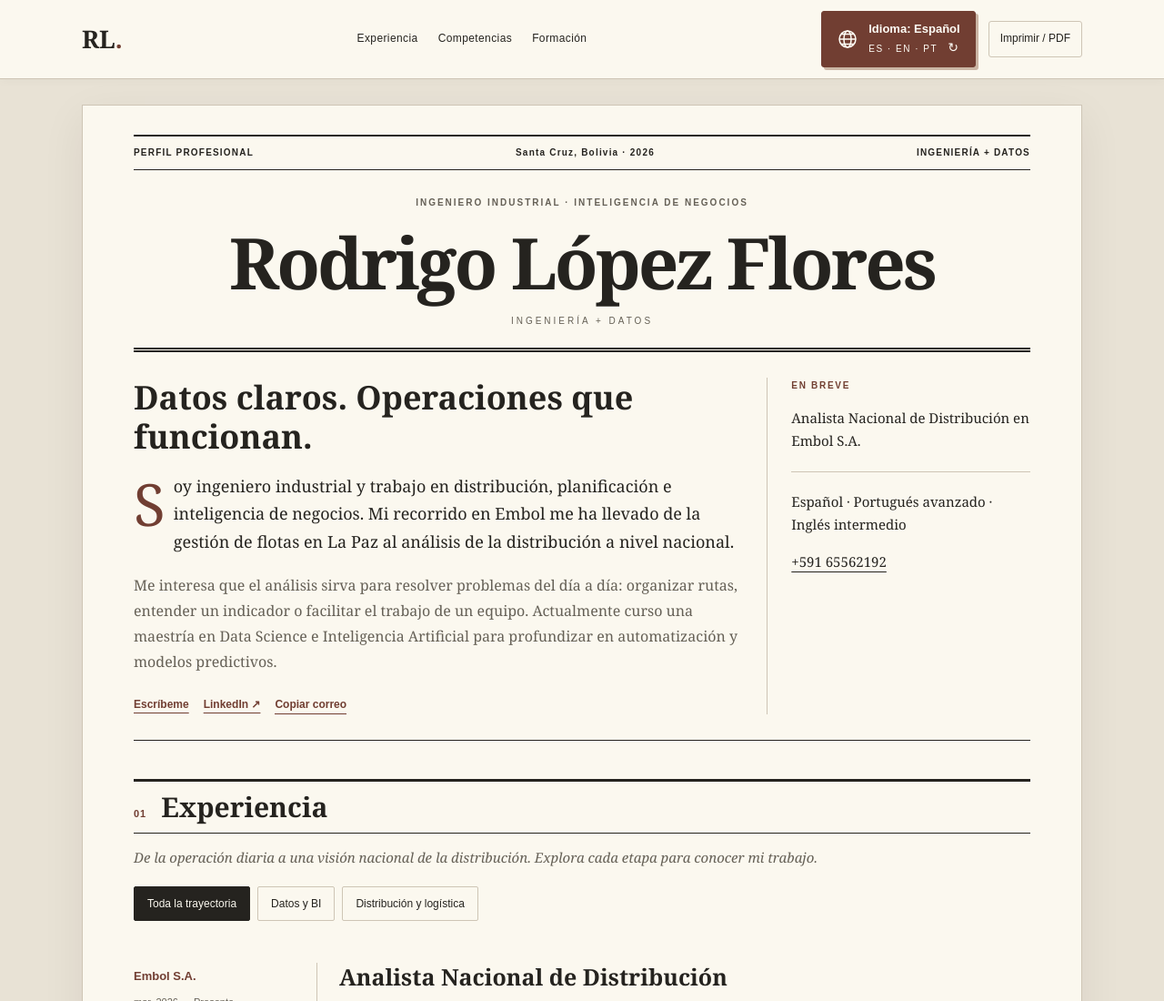
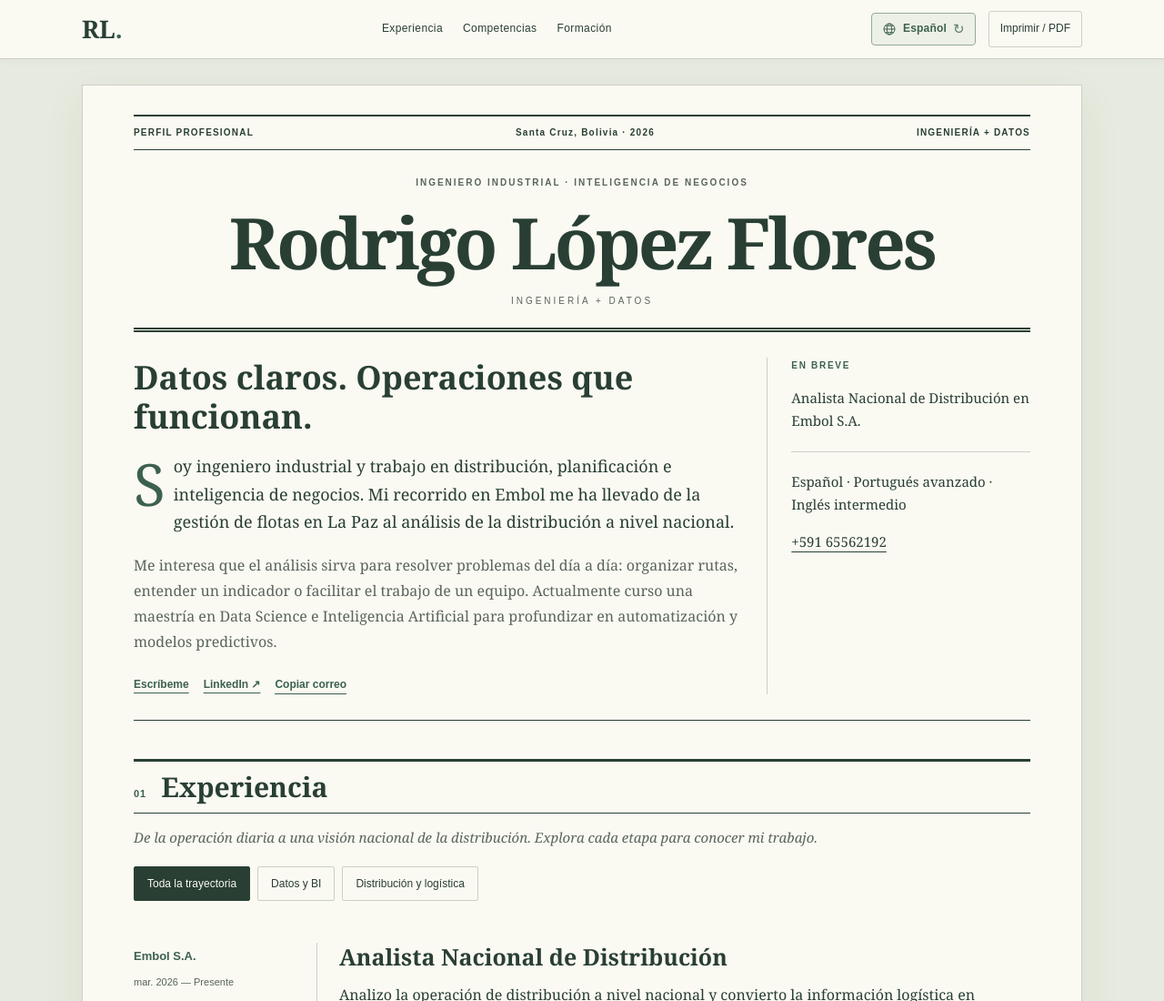
Before and after one commit to rodo2424/mi-cv, a plain HTML site: page index.html in a window 1280 px wide. Shown: the top 1100 px of the page at 91% size. Drawn offline with Linux system fonts and the light colour scheme.

Commit message:
Use subtle academic greens and compact language button

```diff
--- a/app.js
+++ b/app.js
@@ -73,7 +73,7 @@ function render(){
  const t=locales[language];document.documentElement.lang=language;document.title=`Rodrigo López Flores | ${t.profession}`;document.querySelector('meta[name=description]').content=t.intro;
  document.querySelectorAll('[data-key]').forEach(node=>{node.textContent=t[node.dataset.key];});
  document.getElementById('navigation').setAttribute('aria-label',t.nav);document.getElementById('filters').setAttribute('aria-label',t.filterLabel);document.getElementById('skill-buttons').setAttribute('aria-label',t.skillLabel);
- const languageButton=document.getElementById('language');const languageLabels={es:'Idioma: Español',en:'Language: English',pt:'Idioma: Português'};document.getElementById('language-name').textContent=languageLabels[language];languageButton.setAttribute('aria-label',`${languageLabels[language]}. ${t.next}`);languageButton.title=t.next;
+ const languageButton=document.getElementById('language');const languageLabels={es:'Español',en:'English',pt:'Português'};document.getElementById('language-name').textContent=languageLabels[language];languageButton.setAttribute('aria-label',`${languageLabels[language]}. ${t.next}`);languageButton.title=t.next;
  const filters=document.getElementById('filters');filters.replaceChildren();['all','data','operations'].forEach((key,i)=>{const b=el('button',t.filters[i]);b.type='button';b.setAttribute('aria-pressed',String(filter===key));b.addEventListener('click',()=>{filter=key;filters.querySelectorAll('button').forEach((n,j)=>n.setAttribute('aria-pressed',String(i===j)));filterRoles();});filters.append(b);});
  const roles=document.getElementById('roles');
  roles.replaceChildren();
--- a/index.html
+++ b/index.html
@@ -5,15 +5,15 @@
 <meta name="viewport" content="width=device-width, initial-scale=1">
 <meta name="description" content="Rodrigo López Flores: ingeniería industrial, distribución e inteligencia de negocios.">
 <title>Rodrigo López Flores | CV</title>
-<link rel="stylesheet" href="styles.css?v=editorial-2">
-<script src="app.js?v=editorial-2" defer></script>
+<link rel="stylesheet" href="styles.css?v=academic-green-3">
+<script src="app.js?v=academic-green-3" defer></script>
 </head>
 <body>
 <a class="skip-link" href="#headline" data-key="skip">Ir al contenido</a>
 <nav aria-label="Navegación principal" id="navigation">
  <a class="brand" href="#headline">RL<span>.</span></a>
  <div class="nav-links"><a href="#experience" data-key="experience">Experiencia</a><a href="#skills" data-key="skills">Competencias</a><a href="#education" data-key="education">Formación</a></div>
- <div class="nav-actions"><button id="language" type="button"><svg viewBox="0 0 24 24" width="24" height="24" fill="none" stroke="currentColor" stroke-width="1.5" aria-hidden="true"><circle cx="12" cy="12" r="9"/><ellipse cx="12" cy="12" rx="4" ry="9"/><path d="M3 12h18M5 6.5h14M5 17.5h14"/></svg><span class="language-text"><span id="language-name">Idioma: Español</span><span class="language-options" aria-hidden="true">ES · EN · PT <span class="cycle-icon">↻</span></span></span></button><button id="print" type="button" data-key="print">Imprimir / PDF</button></div>
+ <div class="nav-actions"><button id="language" type="button"><svg viewBox="0 0 24 24" width="16" height="16" fill="none" stroke="currentColor" stroke-width="1.5" aria-hidden="true"><circle cx="12" cy="12" r="9"/><ellipse cx="12" cy="12" rx="4" ry="9"/><path d="M3 12h18M5 6.5h14M5 17.5h14"/></svg><span class="language-text"><span id="language-name">Español</span><span class="cycle-icon" aria-hidden="true">↻</span></span></button><button id="print" type="button" data-key="print">Imprimir / PDF</button></div>
 </nav>
 <main id="headline" tabindex="-1">
  <header><div class="edition"><span data-key="edition">PERFIL PROFESIONAL</span><span>Santa Cruz, Bolivia · 2026</span><span data-key="field">INGENIERÍA + DATOS</span></div>
--- a/styles.css
+++ b/styles.css
@@ -1,16 +1,16 @@
 :root {
-  --paper: #fbf8ef;
-  --ink: #25231f;
-  --muted: #656056;
-  --accent: #713e32;
-  --line: #cec5b5;
-  --wash: #f1ecdf;
+  --paper: #faf9f2;
+  --ink: #293f34;
+  --muted: #59655c;
+  --accent: #3c614d;
+  --line: #cbd1c3;
+  --wash: #edf0e6;
 }
 * { box-sizing: border-box; }
 html { scroll-behavior: smooth; scroll-padding-top: 115px; }
 body {
   margin: 0;
-  background: #e8e2d5;
+  background: #e7eade;
   color: var(--ink);
   font-family: Arial, Helvetica, sans-serif;
   line-height: 1.65;
@@ -30,7 +30,7 @@ nav {
   padding: 12px max(20px, calc((100vw - 1100px)/2));
   background: var(--paper);
   border-bottom: 1px solid var(--line);
-  box-shadow: 0 2px 10px #25231f08;
+  box-shadow: 0 2px 10px #293f3408;
 }
 .brand { font: bold 27px Georgia, serif; text-decoration: none; }
 .brand span { color: var(--accent); }
@@ -40,30 +40,31 @@ nav {
 .nav-actions { gap: 14px; }
 .nav-actions button { border: 1px solid var(--line); padding: 9px 12px; border-radius: 3px; font-size: 12px; background: transparent; }
 #language {
-  display: flex;
+  display: inline-flex;
   align-items: center;
-  gap: 11px;
-  background: var(--accent);
-  color: #fffdf6;
-  border: 1px solid var(--accent);
-  padding: 10px 16px;
-  min-height: 54px;
-  box-shadow: 3px 3px 0 #cbb6a5;
-  transition: background .15s, transform .15s, box-shadow .15s;
+  gap: 7px;
+  background: var(--wash);
+  color: var(--accent);
+  border: 1px solid #93aa97;
+  border-radius: 4px;
+  padding: 6px 11px;
+  min-height: 36px;
+  box-shadow: none;
+  transition: background .15s, border-color .15s;
 }
-#language:hover { background: #542c24; transform: translateY(-1px); box-shadow: 3px 4px 0 #cbb6a5; }
-#language:active { transform: translateY(1px); box-shadow: 1px 1px 0 #cbb6a5; }
-.language-text { display: flex; flex-direction: column; text-align: left; line-height: 1.4; }
-#language-name { font-size: 13px; font-weight: bold; }
-.language-options { font-size: 10px; letter-spacing: 1.5px; margin-top: 2px; }
-.cycle-icon { margin-left: 7px; font-size: 14px; }
+#language svg { width: 16px; height: 16px; }
+#language:hover { background: #e0e8dc; border-color: var(--accent); }
+#language:active { background: #d5dfd0; }
+.language-text { display: inline-flex; align-items: center; gap: 7px; line-height: 1.4; }
+#language-name { font-size: 12px; font-weight: 600; letter-spacing: .2px; }
+.cycle-icon { font-size: 15px; line-height: 1; opacity: .8; }
 main {
   max-width: 1100px;
   margin: 28px auto 50px;
   background: var(--paper);
   padding: 32px 56px 42px;
   border: 1px solid var(--line);
-  box-shadow: 0 14px 45px #25231f12;
+  box-shadow: 0 14px 45px #293f3410;
 }
 .edition {
   display: flex;
@@ -110,7 +111,7 @@ section { margin-top: 42px; scroll-margin-top: 10px; }
 .role-meta>span { display: block; margin: 8px 0; }
 .role-body { padding-left: 24px; border-left: 1px solid var(--line); }
 .role-summary { margin: 0 0 14px; font: 16px/1.65 Georgia, serif; }
-.responsibilities { margin: 0; padding-left: 17px; font-size: 13px; line-height: 1.75; color: #514b43; }
+.responsibilities { margin: 0; padding-left: 17px; font-size: 13px; line-height: 1.75; color: #46564a; }
 .responsibilities li { padding-left: 3px; margin: 0 0 8px; }
 .responsibilities li::marker { color: var(--accent); font-size: 10px; }
 .skill-detail { background: var(--wash); border-top: 2px solid var(--accent); padding: 24px; min-height: 150px; }
@@ -141,7 +142,7 @@ footer a { font-size: 13px; color: var(--accent); }
   nav { flex-wrap: wrap; gap: 12px; padding: 12px 16px; }
   .nav-actions { gap: 10px; }
   .nav-actions button { padding: 8px; font-size: 11px; }
-  #language { padding: 8px 12px; gap: 8px; }
+  #language { padding: 6px 10px; gap: 7px; }
   #language-name { font-size: 12px; }
   .nav-links { order: 3; width: 100%; justify-content: center; gap: 25px; }
   main { margin: 16px 12px 24px; padding: 24px 22px; }
@@ -164,8 +165,8 @@ footer a { font-size: 13px; color: var(--accent); }
 @media (max-width: 360px) {
   nav { padding: 10px; }
   .nav-actions { gap: 7px; }
-  #language { padding: 7px 9px; }
-  #language svg { width: 19px; }
+  #language { padding: 6px 9px; }
+  #language svg { width: 16px; }
   main { padding: 22px 18px; margin-inline: 8px; }
 }
 @media (prefers-reduced-motion: reduce) { html { scroll-behavior: auto; } #language { transition: none; } }
```
